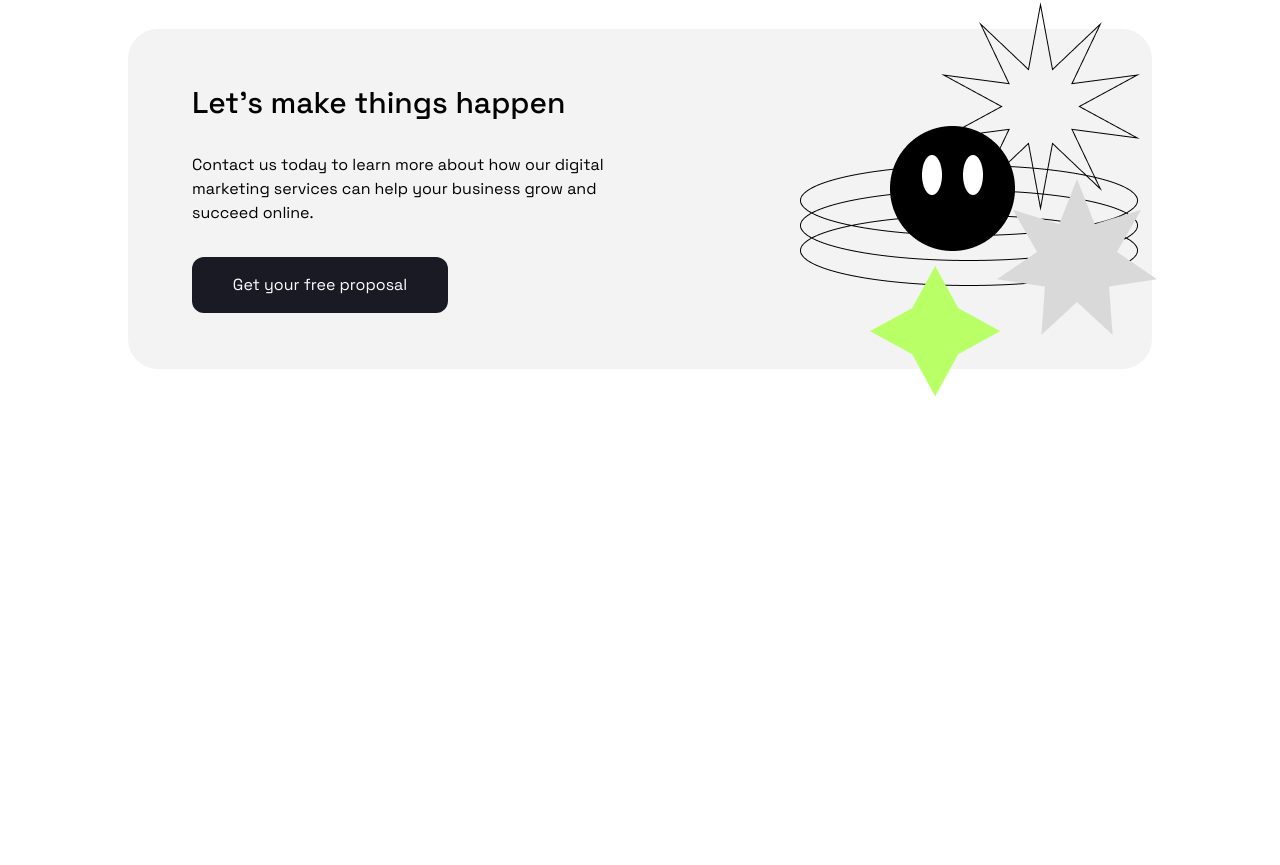
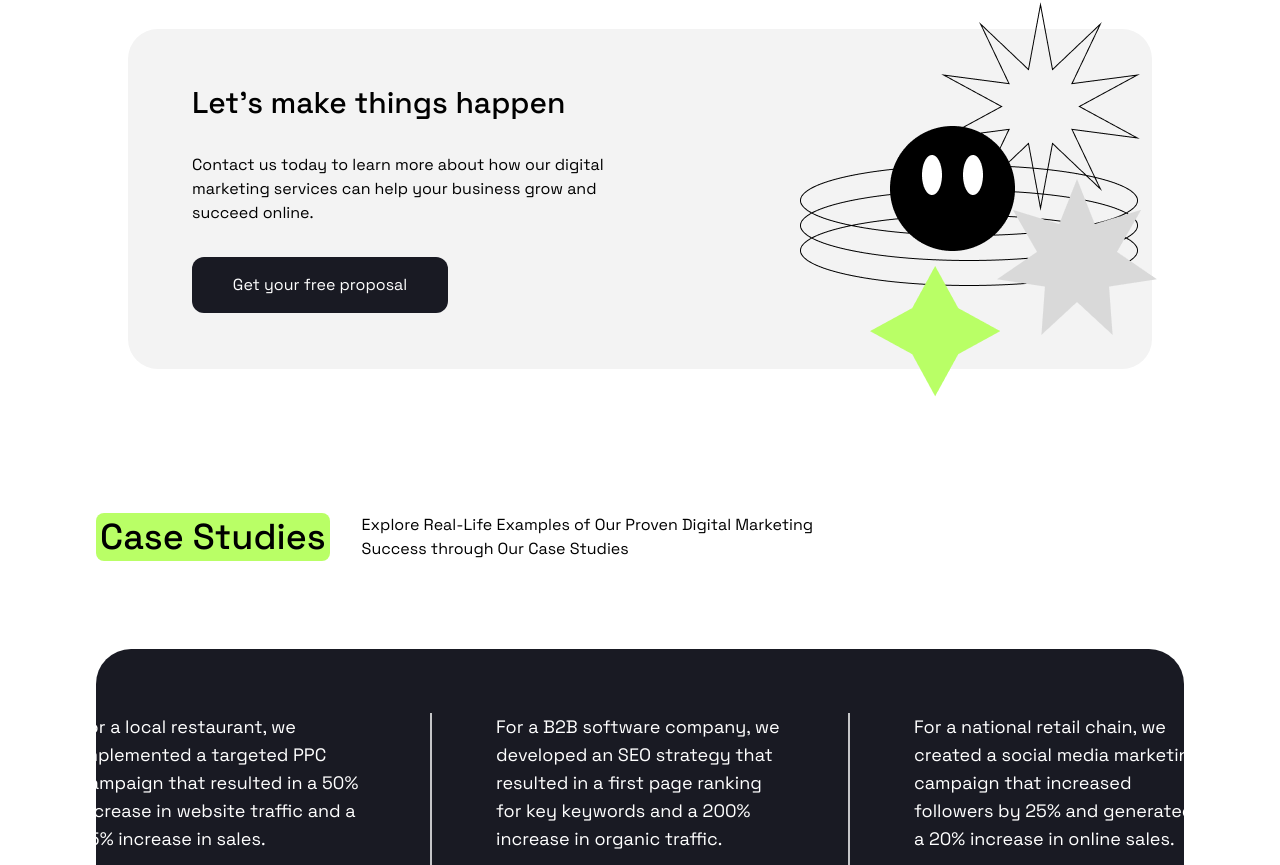
Before and after one commit to Ali28202/Positivus-Landing-Page-Design, a Next.js app: page / in a window 1280 px wide. Shown: the part 1932-2797 px from the top of the page. Before the commit the page ends 2397 px from the top, so only its background shows below. Built offline with nearby package versions, Linux system fonts and the light colour scheme.

Commit message:
Case-Studies almost finish (Need Animation)

```diff
--- a/app/page.js
+++ b/app/page.js
@@ -1,12 +1,14 @@
 import Hero from "@/components/Hero";
 import Services from "@/components/Services";
 import Cta from "@/components/Cta";
+import CaseStudies from "@/components/CaseStudies";
 export default function Home() {
 	return (
 		<>
 			<Hero />
 			<Services />
 			<Cta />
+			<CaseStudies />
 		</>
 	);
 }
--- /dev/null
+++ b/components/BoxCaseStudies.jsx
@@ -0,0 +1,15 @@
+export default function BoxCaseStudies({ text }) {
+	return (
+		<>
+			<div className="bg-[#191a23] w-96 px-8 py-10 rounded-[35px] xl:hidden">
+				<div className="flex flex-col gap-5">
+					<p className="text-lg text-white">{text}</p>
+					<button className="flex items-center gap-3">
+						<h2 className="text-xl text-[#b9ff66]">Learn More</h2>
+						<img src={"arrow-green.png"} alt="arrow" />
+					</button>
+				</div>
+			</div>
+		</>
+	);
+}
--- /dev/null
+++ b/components/CaseStudies.jsx
@@ -0,0 +1,56 @@
+import BoxCaseStudies from "./BoxCaseStudies";
+export default function CaseStudies() {
+	const texts = [
+		`For a local restaurant, we implemented a targeted PPC campaign
+		that resulted in a 50% increase in website traffic and a 25%
+		increase in sales.`,
+		`For a B2B software company, we developed an SEO strategy that
+		resulted in a first page ranking for key keywords and a 200%
+		increase in organic traffic.`,
+		`For a national retail chain, we created a social media marketing
+		campaign that increased followers by 25% and generated a 20%
+		increase in online sales.`,
+	];
+	return (
+		<div className="overflow-hidden">
+			<div className="sm:px-24 py-12 flex sm:flex-row flex-col justify-center items-center sm:justify-start gap-8">
+				<h1 className="bg-[#B9FF66] rounded-lg p-1 font-medium text-4xl w-fit">
+					Case Studies
+				</h1>
+				<p className="text-base xl:w-[32rem] w-96 sm:text-left text-center">
+					Explore Real-Life Examples of Our Proven Digital Marketing Success
+					through Our Case Studies
+				</p>
+			</div>
+			{/* Desktop */}
+			<div className="xl:flex hidden items-center justify-center bg-[#191a23] w-[85%] mx-24 my-10 py-16 px-12 rounded-[35px]">
+				<div className="flex gap-16">
+					<EachCase text={texts[0]} />
+					<span className="bg-white/75 w-[2px]"></span>
+					<EachCase text={texts[1]} />
+					<span className="bg-white/75 w-[2px]"></span>
+					<EachCase text={texts[2]} />
+				</div>
+			</div>
+			{/* Mobile */}
+			<div className="ml-3">
+				<div className="flex w-max gap-4">
+					{texts.map((t) => (
+						<BoxCaseStudies text={t} key={t} />
+					))}
+				</div>
+			</div>
+		</div>
+	);
+}
+function EachCase({ text }) {
+	return (
+		<div className="flex flex-col gap-5 w-72">
+			<p className="text-lg text-white">{text}</p>
+			<button className="flex items-center gap-3">
+				<h2 className="text-xl block text-[#b9ff66]">Learn More</h2>
+				<img src={"arrow-green.png"} alt="arrow" />
+			</button>
+		</div>
+	);
+}
--- a/components/Cta.jsx
+++ b/components/Cta.jsx
@@ -1,7 +1,7 @@
 export default function Cta() {
 	return (
 		<>
-			<div className="flex items-center justify-center py-24">
+			<div className="flex items-center justify-center xl:py-24 py-16">
 				<div className="xl:w-[80%] w-[90%] xl:px-16 xl:py-14 px-10 py-10 bg-[#f3f3f3] rounded-[30px] flex items-center justify-between">
 					<div className="flex flex-col gap-8 w-[26rem]">
 						<h1 className="font-medium text-3xl">Let’s make things happen</h1>
```
Also changed, not shown: public/arrow-green.png (added).
